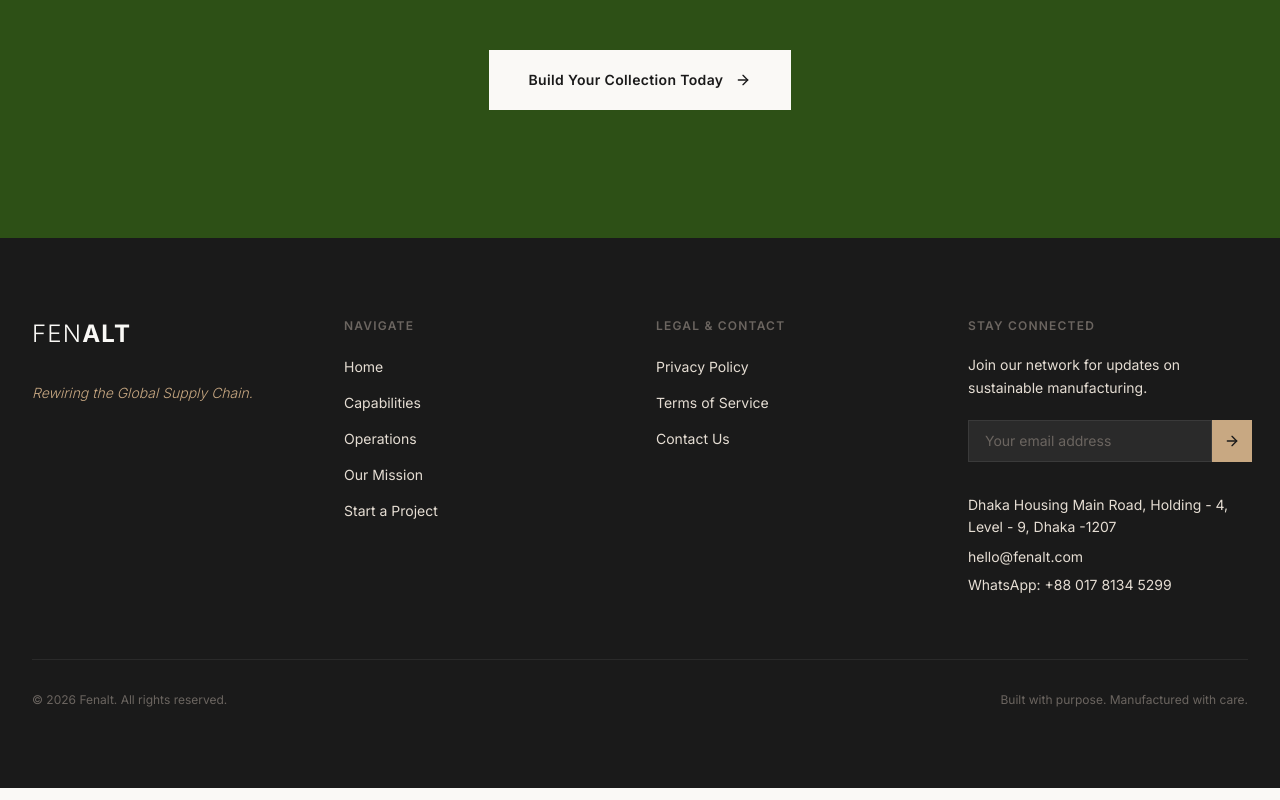
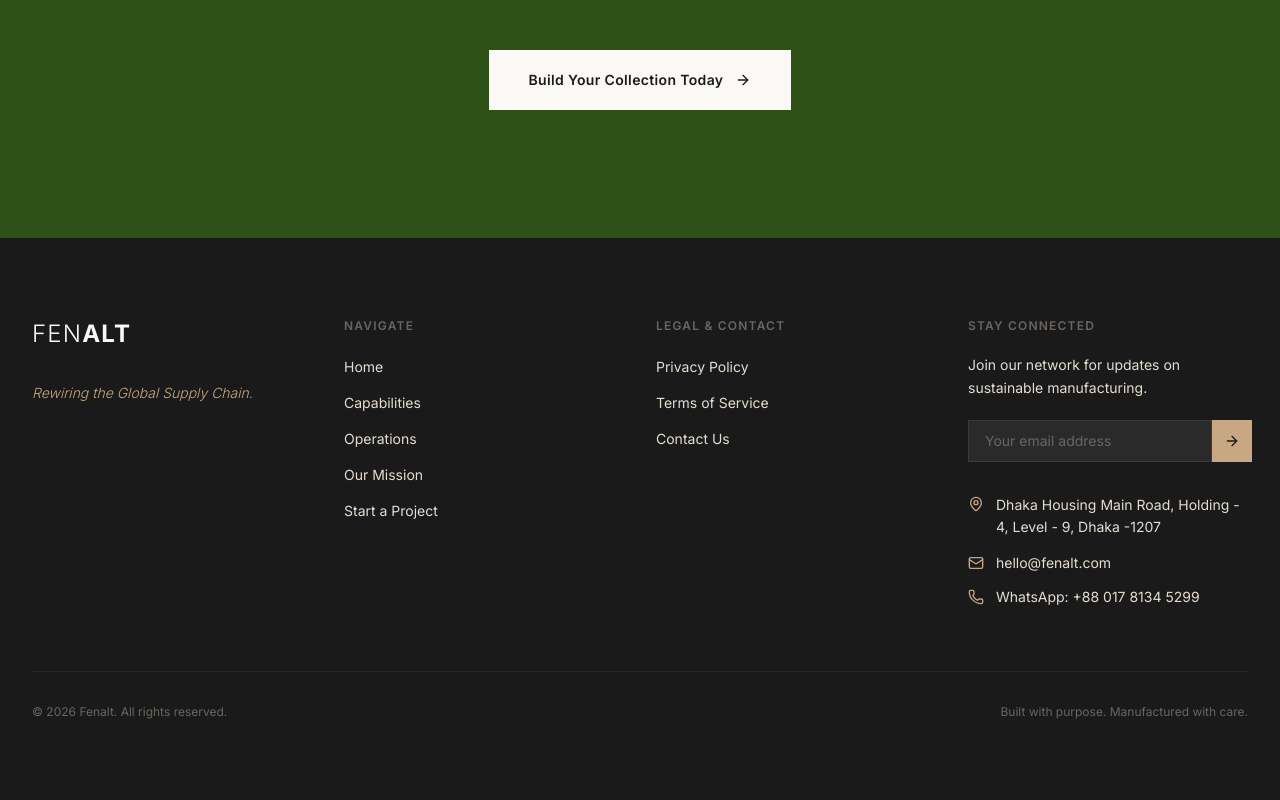
Before and after one commit to rifatkhan97/fenalt, a Next.js app: page / in a window 1280 px wide. Shown: the part 5258-6058 px from the top of the page. Built offline with nearby package versions, Linux system fonts and the light colour scheme.

Commit message:
Optimize footer contact details with matching Lucide icons

```diff
--- a/components/Footer.tsx
+++ b/components/Footer.tsx
@@ -2,7 +2,7 @@
 
 import Link from "next/link";
 import { useState } from "react";
-import { ArrowRight } from "lucide-react";
+import { ArrowRight, MapPin, Mail, Phone } from "lucide-react";
 
 export default function Footer() {
   const [email, setEmail] = useState("");
@@ -111,19 +111,24 @@ export default function Footer() {
             )}
 
             {/* Direct Contact Details */}
-            <div className="mt-8 space-y-2 text-sm text-[#E5DDD3]">
-              <p className="leading-relaxed">
-                Dhaka Housing Main Road, Holding - 4, Level - 9, Dhaka -1207
-              </p>
-              <p>
+            <div className="mt-8 space-y-3.5 text-sm text-[#E5DDD3]">
+              <div className="flex items-start gap-3">
+                <MapPin size={16} className="text-[#C8A882] mt-0.5 flex-shrink-0" />
+                <span className="leading-relaxed">
+                  Dhaka Housing Main Road, Holding - 4, Level - 9, Dhaka -1207
+                </span>
+              </div>
+              <div className="flex items-center gap-3">
+                <Mail size={16} className="text-[#C8A882] flex-shrink-0" />
                 <a
                   href="mailto:hello@fenalt.com"
                   className="hover:text-[#C8A882] transition-colors duration-200"
                 >
                   hello@fenalt.com
                 </a>
-              </p>
-              <p>
+              </div>
+              <div className="flex items-center gap-3">
+                <Phone size={16} className="text-[#C8A882] flex-shrink-0" />
                 <a
                   href="https://wa.me/8801781345299"
                   target="_blank"
@@ -132,7 +137,7 @@ export default function Footer() {
                 >
                   WhatsApp: +88 017 8134 5299
                 </a>
-              </p>
+              </div>
             </div>
           </div>
         </div>
```
